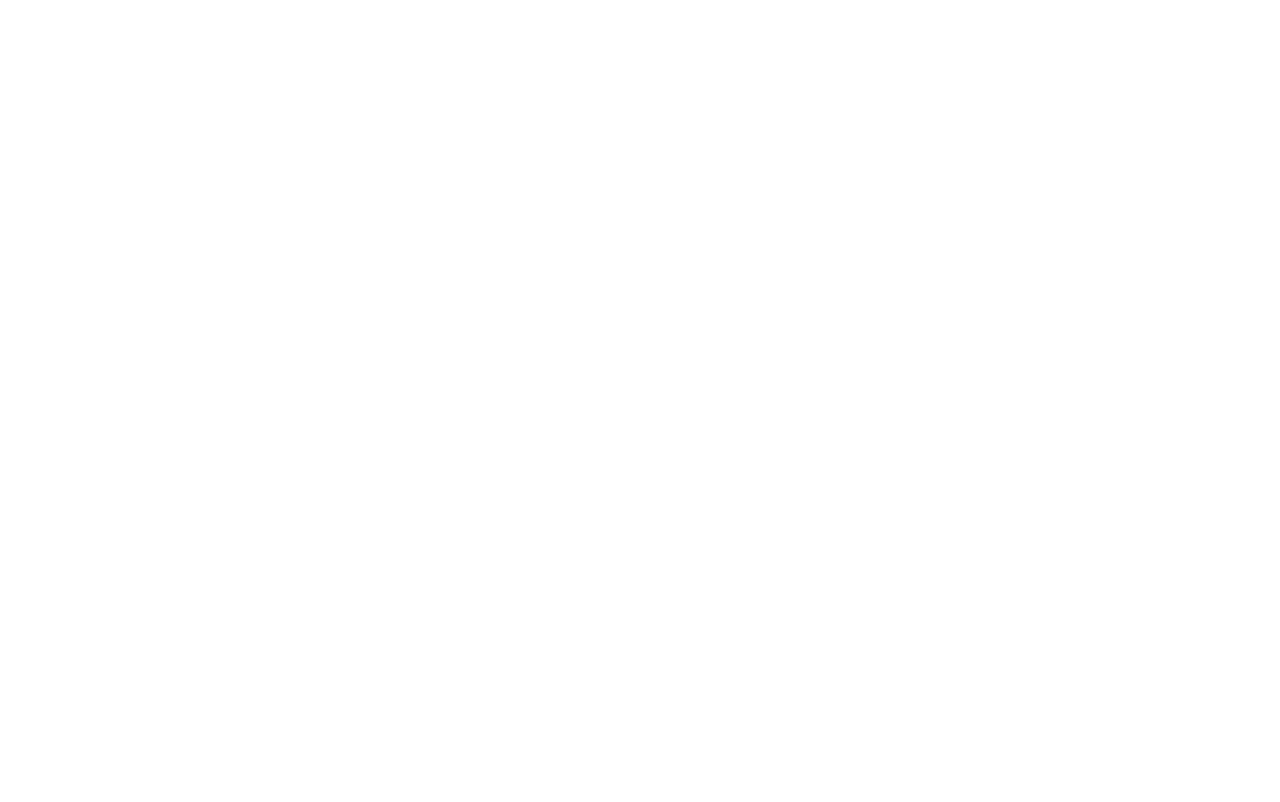
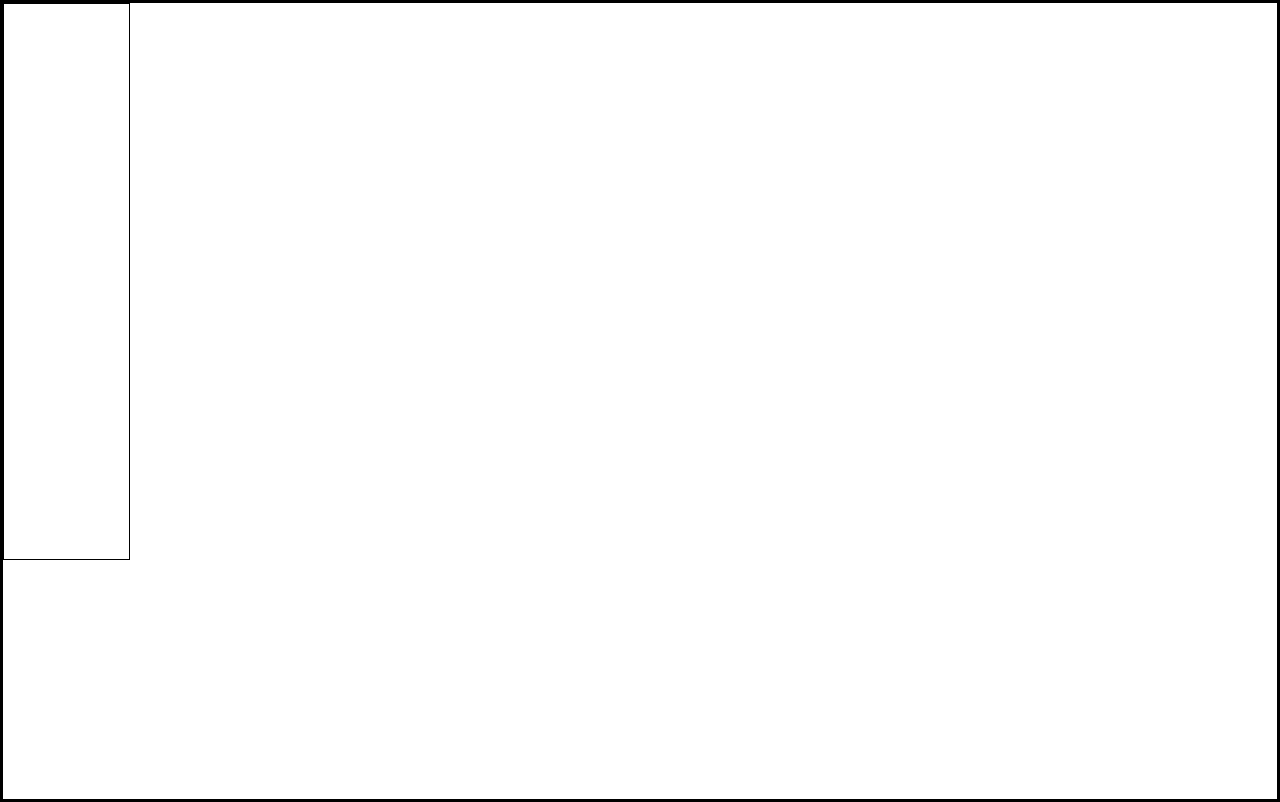
Before and after one commit to raulvillajr95/city-skyline, a plain HTML site: page index.html in a window 1280 px wide. Drawn offline with Linux system fonts and the light colour scheme.

Commit message:
Add first building

```diff
--- a/index.html
+++ b/index.html
@@ -1,4 +1,12 @@
 <!DOCTYPE html>
 <html>
-
+  <head>
+    <title>City Skyline</title>
+    <link rel="stylesheet" type="text/css" href="styles.css" />
+  </head>
+  <body>
+    <div class="background-buildings">
+      <div class="bb1"></div>
+    </div>
+  </body>
 </html>
--- /dev/null
+++ b/styles.css
@@ -0,0 +1,20 @@
+* {
+  border: 1px solid black;
+  box-sizing: border-box;
+}
+
+body {
+  height: 100vh;
+  margin: 0;
+  overflow: hidden;
+}
+
+.background-buildings {
+  width: 100%;
+  height: 100%;
+}
+
+.bb1 {
+  width: 10%;
+  height: 70%;
+}
```
